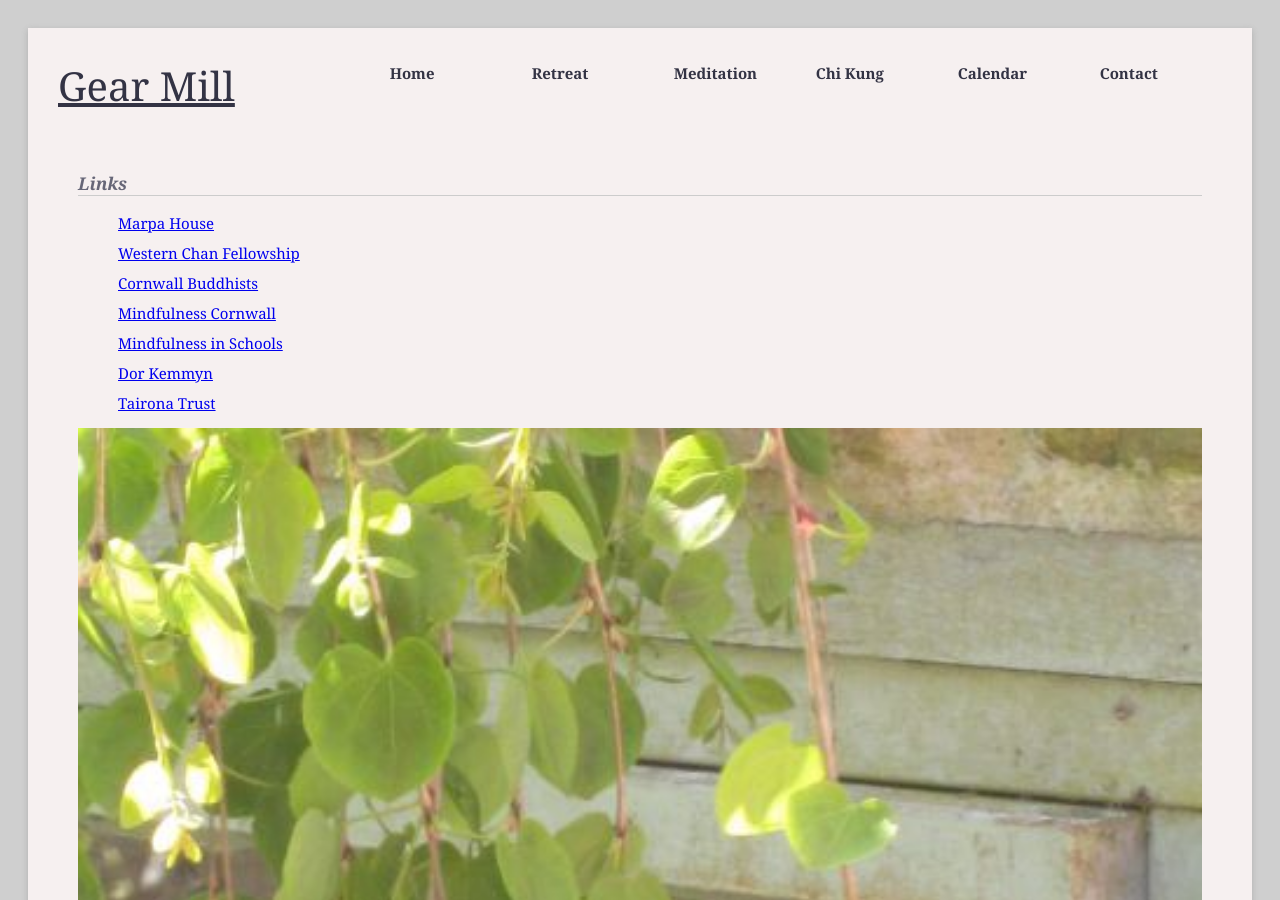
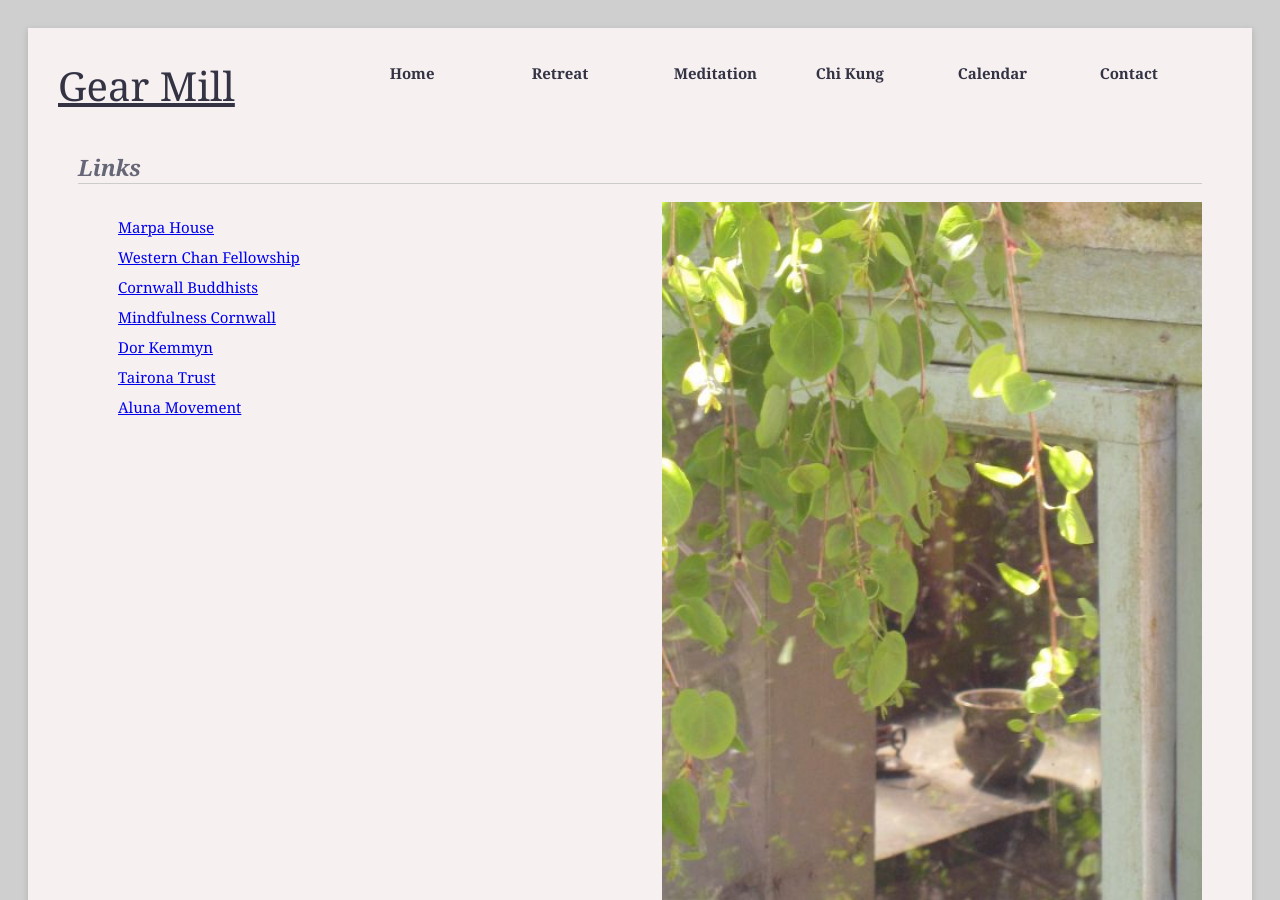
Before and after one commit to psaikido/gearmill.jekyll, a Jekyll site: the page built from pages/links.md, in a window 1280 px wide and 900 px high. Built offline with Jekyll 4.4.1, drawn with Linux system fonts in a browser that asks for light colours.

Commit message:
Fix some errata.

```diff
--- a/pages/links.md
+++ b/pages/links.md
@@ -1,16 +1,14 @@
 ---
-layout: default
+layout: two-col
 title: "Links"
+img-title: leaves
+img: gallery/IMG_2189.jpeg
 ---
 
-<ul>
-    <li><a href="http://www.marpahouse.org.uk">Marpa House</a></li>
-    <li><a href="http://westernchanfellowship.org">Western Chan Fellowship</a></li>
-    <li><a href="http://www.cornwallbuddhists.org/">Cornwall Buddhists</a></li>
-    <li><a href="http://www.mindfulnesscornwall.co.uk/">Mindfulness Cornwall</a></li>
-    <li><a href="/www.mindfulnessinschools.org">Mindfulness in Schools</a></li>
-    <li><a href="/www.dorkemmyn.org.uk">Dor Kemmyn</a></li>
-    <li><a href="http://www.taironatrust.org/">Tairona Trust</a></li>
-</ul>
-
-![Gear Mill](/assets/images/gallery/IMG_2189.jpeg "leaves"){: .center-img }
+- [Marpa House](https://www.marpahouse.org.uk)
+- [Western Chan Fellowship](https://westernchanfellowship.org)
+- [Cornwall Buddhists](https://www.cornwallbuddhists.org/)
+- [Mindfulness Cornwall](https://www.mindfulnesscornwall.co.uk)
+- [Dor Kemmyn](https://www.dorkemmyn.org.uk)
+- [Tairona Trust](http://www.taironatrust.org)
+- [Aluna Movement](https://www.alunamovement.org)
```
Also changed, not shown: pages/about.md (+3 -0 lines), pages/chi-kung.md (+4 -4 lines).
